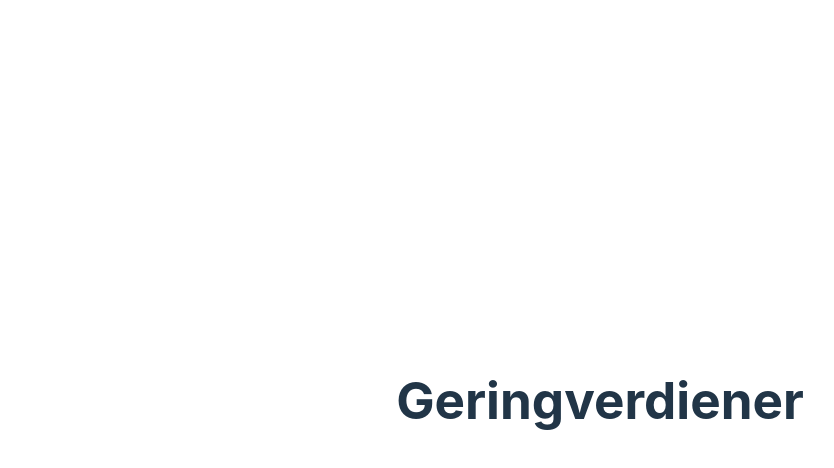
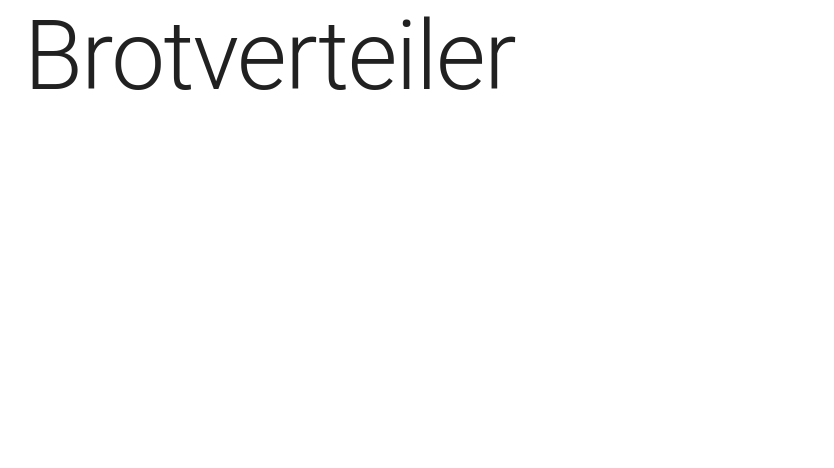
Before and after one commit to four-man-army/PaG_Website, a React (Vite) app: page / in a window 1280 px wide. Shown: the top 468 px of the page, without its empty margins (40-874 px from the left). Built offline with nearby package versions, Linux system fonts and the light colour scheme.

Commit message:
added mui design framework

```diff
--- a/package.json
+++ b/package.json
@@ -12,6 +12,9 @@
     "preview": "vite preview"
   },
   "dependencies": {
+    "@emotion/react": "^11.10.5",
+    "@emotion/styled": "^11.10.5",
+    "@mui/material": "^5.10.12",
     "react": "^18.2.0",
     "react-dom": "^18.2.0"
   },
--- a/src/App.css
+++ /dev/null
@@ -1,41 +0,0 @@
-#root {
-  max-width: 1280px;
-  margin: 0 auto;
-  padding: 2rem;
-  text-align: center;
-}
-
-.logo {
-  height: 6em;
-  padding: 1.5em;
-  will-change: filter;
-}
-.logo:hover {
-  filter: drop-shadow(0 0 2em #646cffaa);
-}
-.logo.react:hover {
-  filter: drop-shadow(0 0 2em #61dafbaa);
-}
-
-@keyframes logo-spin {
-  from {
-    transform: rotate(0deg);
-  }
-  to {
-    transform: rotate(360deg);
-  }
-}
-
-@media (prefers-reduced-motion: no-preference) {
-  a:nth-of-type(2) .logo {
-    animation: logo-spin infinite 20s linear;
-  }
-}
-
-.card {
-  padding: 2em;
-}
-
-.read-the-docs {
-  color: #888;
-}
--- a/src/App.jsx
+++ b/src/App.jsx
@@ -1,11 +1,11 @@
-import './App.css'
+import { Container, Typography } from "@mui/material"
 
 function App() {
 
   return (
-    <div className="App">
-      <h1>Geringverdiener</h1>
-    </div>
+    <Container>
+      <Typography variant="h1">Brotverteiler</Typography>
+    </Container>
   )
 }
 
--- a/src/index.css
+++ /dev/null
@@ -1,70 +0,0 @@
-:root {
-  font-family: Inter, Avenir, Helvetica, Arial, sans-serif;
-  font-size: 16px;
-  line-height: 24px;
-  font-weight: 400;
-
-  color-scheme: light dark;
-  color: rgba(255, 255, 255, 0.87);
-  background-color: #242424;
-
-  font-synthesis: none;
-  text-rendering: optimizeLegibility;
-  -webkit-font-smoothing: antialiased;
-  -moz-osx-font-smoothing: grayscale;
-  -webkit-text-size-adjust: 100%;
-}
-
-a {
-  font-weight: 500;
-  color: #646cff;
-  text-decoration: inherit;
-}
-a:hover {
-  color: #535bf2;
-}
-
-body {
-  margin: 0;
-  display: flex;
-  place-items: center;
-  min-width: 320px;
-  min-height: 100vh;
-}
-
-h1 {
-  font-size: 3.2em;
-  line-height: 1.1;
-}
-
-button {
-  border-radius: 8px;
-  border: 1px solid transparent;
-  padding: 0.6em 1.2em;
-  font-size: 1em;
-  font-weight: 500;
-  font-family: inherit;
-  background-color: #1a1a1a;
-  cursor: pointer;
-  transition: border-color 0.25s;
-}
-button:hover {
-  border-color: #646cff;
-}
-button:focus,
-button:focus-visible {
-  outline: 4px auto -webkit-focus-ring-color;
-}
-
-@media (prefers-color-scheme: light) {
-  :root {
-    color: #213547;
-    background-color: #ffffff;
-  }
-  a:hover {
-    color: #747bff;
-  }
-  button {
-    background-color: #f9f9f9;
-  }
-}
--- a/src/main.jsx
+++ b/src/main.jsx
@@ -1,10 +1,11 @@
+import { CssBaseline } from '@mui/material'
 import React from 'react'
 import ReactDOM from 'react-dom/client'
 import App from './App'
-import './index.css'
 
 ReactDOM.createRoot(document.getElementById('root')).render(
   <React.StrictMode>
+    <CssBaseline />
     <App />
   </React.StrictMode>
 )
```
Also changed, not shown: 1 other file (tests, documents, lock files or other folders).
